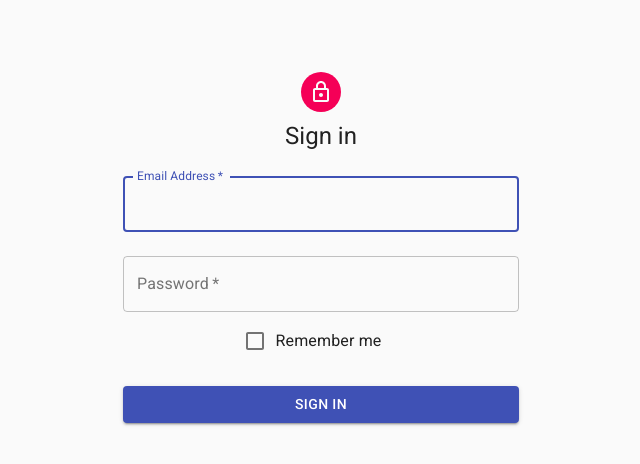
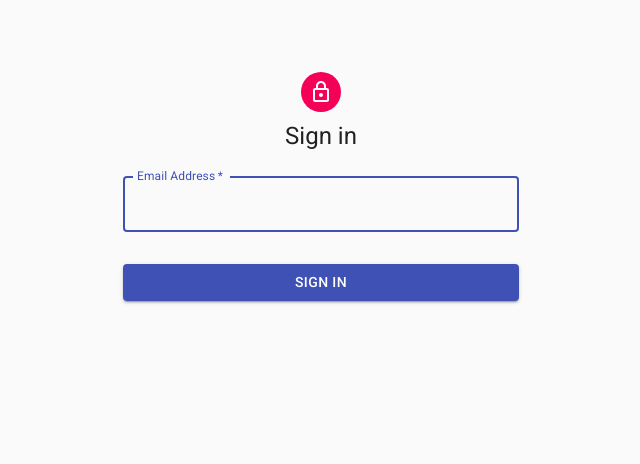
Before and after one commit to danyabdo94/dashboard-react, a React (Create React App) app: page / in a window 1280 px wide. Shown: the top 464 px of the page, without its empty margins (319-959 px from the left). Built offline with nearby package versions, Linux system fonts and the light colour scheme.

Commit message:
Delete unnecessary attributes in login

```diff
--- a/src/views/Login.js
+++ b/src/views/Login.js
@@ -3,8 +3,6 @@
 import Button from '@material-ui/core/Button';
 import CssBaseline from '@material-ui/core/CssBaseline';
 import TextField from '@material-ui/core/TextField';
-import FormControlLabel from '@material-ui/core/FormControlLabel';
-import Checkbox from '@material-ui/core/Checkbox';
 import LockOutlinedIcon from '@material-ui/icons/LockOutlined';
 import Typography from '@material-ui/core/Typography';
 import { makeStyles } from '@material-ui/core/styles';
@@ -64,21 +62,6 @@
             onChange={(e) => setEmail(e.target.value)}
             autoFocus
           />
-          <TextField
-            variant="outlined"
-            margin="normal"
-            required
-            fullWidth
-            name="password"
-            label="Password"
-            type="password"
-            id="password"
-            autoComplete="current-password"
-          />
-          <FormControlLabel
-            control={<Checkbox value="remember" color="primary" />}
-            label="Remember me"
-          />
           <Button
             type="button"
             onClick={() => handleClick()}
```
